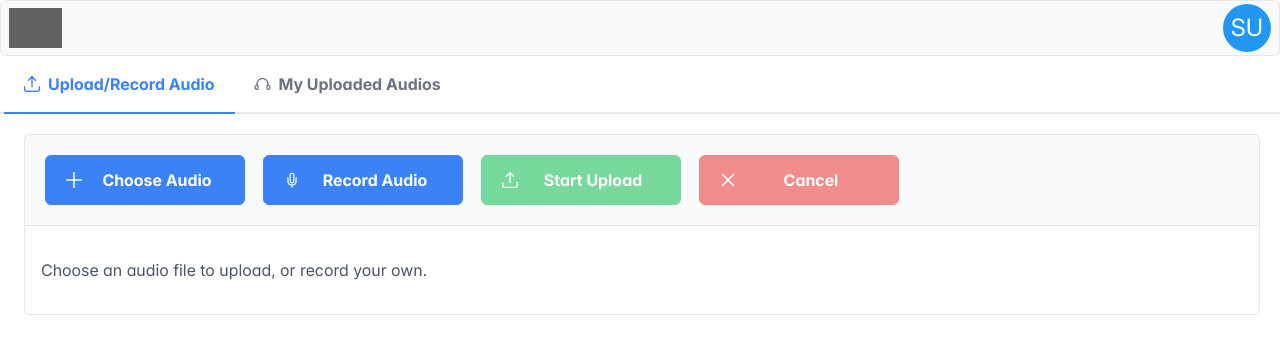
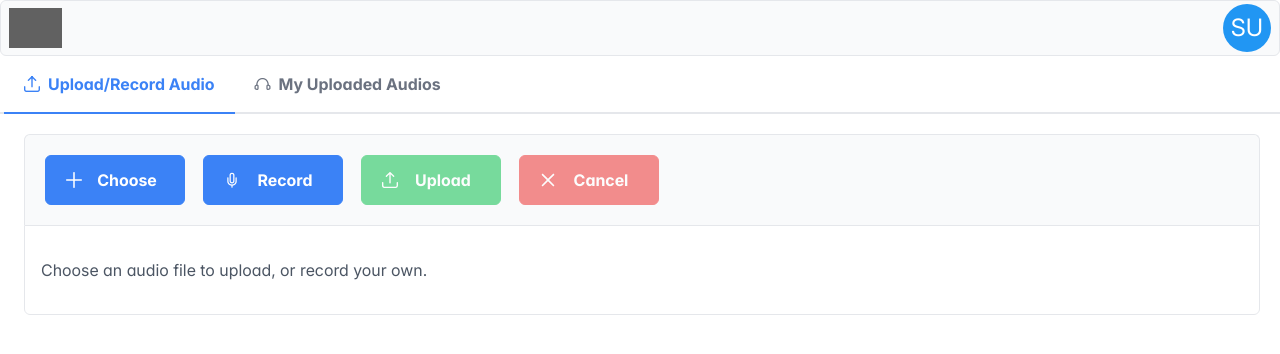
Before and after one commit to anasassi119/sceal, a Next.js app: page /dashboard in a window 1280 px wide. Shown: the top 354 px of the page. Built offline with nearby package versions, Linux system fonts and the light colour scheme; no server answers; sample sign-in values are in the browser's storage; grey boxes are pictures that could not be loaded.

Commit message:
table enhance, upload buttons enhance

```diff
--- a/src/components/uploadForm.tsx
+++ b/src/components/uploadForm.tsx
@@ -86,9 +86,9 @@ export default function UploadForm({ user }: UploadFormProps) {
         );
     };
 
-    const chooseOptions = {className: "min-w-50"}
-    const uploadOptions = {className: "p-button-success min-w-50"}
-    const cancelOptions = {className: "p-button-danger min-w-50"}
+    const chooseOptions = {className: "w-35"}
+    const uploadOptions = {className: "p-button-success min-w-35"}
+    const cancelOptions = {className: "p-button-danger min-w-35"}
 
     const headerTemplate = (options: FileUploadHeaderTemplateOptions) => {
         const { className, chooseButton, uploadButton, cancelButton } = options;
@@ -96,8 +96,8 @@ export default function UploadForm({ user }: UploadFormProps) {
             <div className={className} style={{ display: "flex", alignItems: "center", gap: "10px" }}>
                 {chooseButton}
                 <Button
-                    className="min-w-50"
-                    label={isRecording ? 'Stop Recording' : 'Record Audio'}
+                    className="min-w-35"
+                    label={isRecording ? 'Stop' : 'Record'}
                     icon={isRecording ? 'pi pi-stop' : 'pi pi-microphone'}
                     severity={isRecording ? 'danger' : undefined}
                     onClick={isRecording ? stopRecording : startRecording}
@@ -127,8 +127,8 @@ export default function UploadForm({ user }: UploadFormProps) {
                 uploadOptions={uploadOptions}
                 cancelOptions={cancelOptions}
                 progressBarTemplate={progressBarTemplate}
-                chooseLabel="Choose Audio"
-                uploadLabel="Start Upload"
+                chooseLabel="Choose"
+                uploadLabel="Upload"
                 accept="audio/*"
                 uploadHandler={customUploadAudio}
                 onSelect={(e) => {
```
